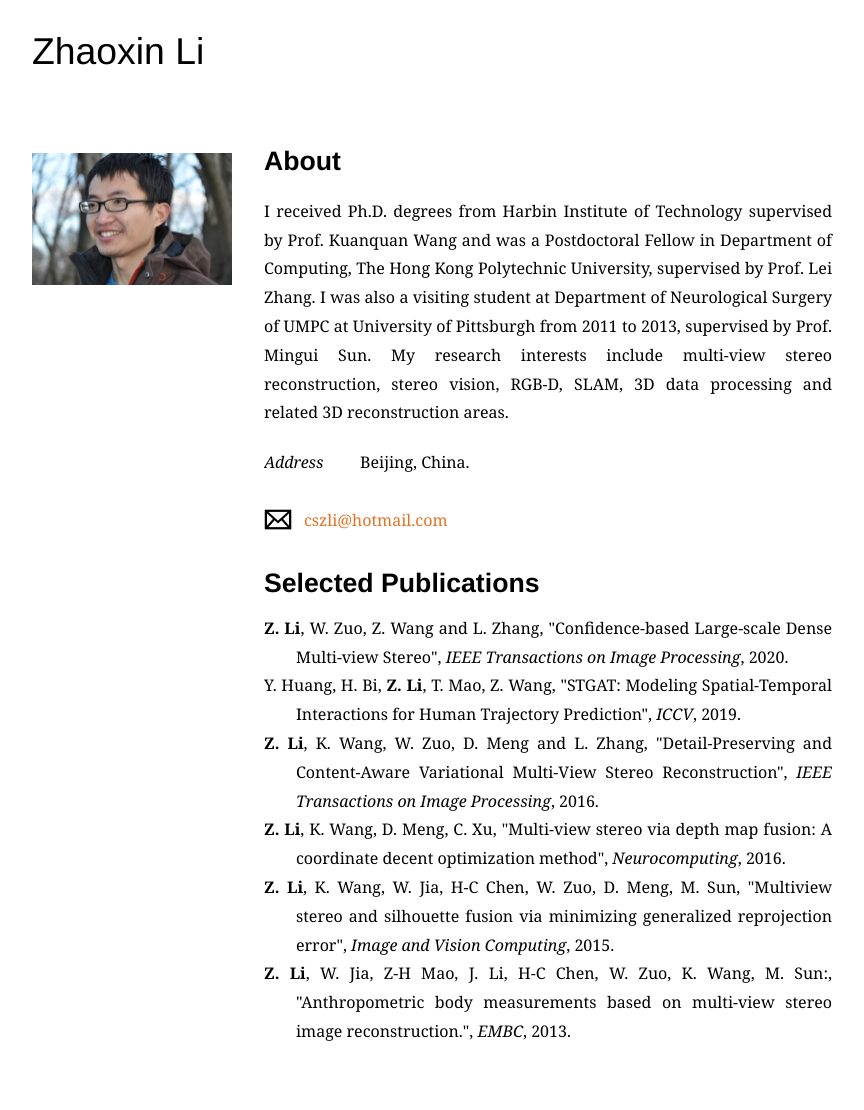
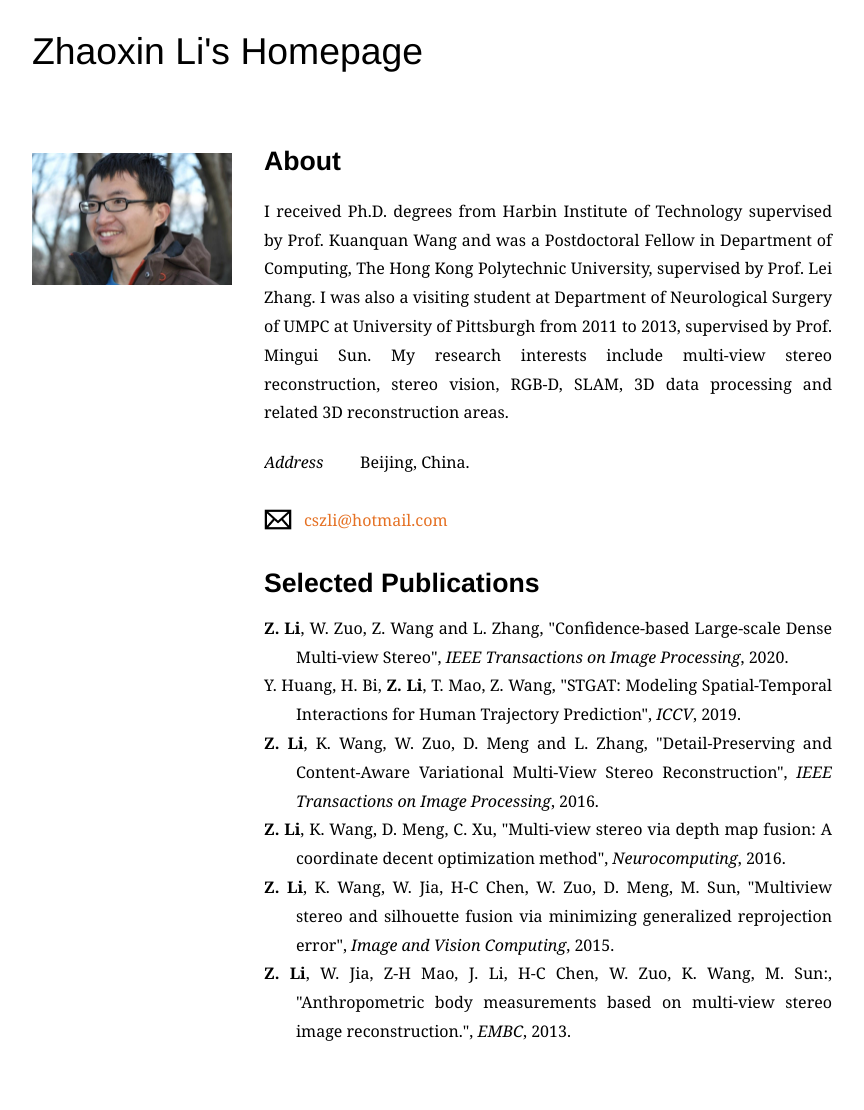
Before and after one commit to zhaoxinli/zhaoxinli.github.io, a Jekyll site: the page built from index.html, in a window 1280 px wide. Shown: the whole page, without its empty margins (208-1072 px from the left). Built offline with Jekyll 4.4.1, drawn with Linux system fonts in a browser that asks for light colours; some web fonts are replaced.

Commit message:
Signed-off-by: zhaoxinli <cszli@hotmail.com>

```diff
--- a/_includes/header.html
+++ b/_includes/header.html
@@ -21,7 +21,7 @@
 		{% assign current = page.url | downcase | split: '/' %}
 		{% assign current = current[1] %}
 		<div {% if current == "index.html" or current == nil %}class="container home"{% else %}class="container"{% endif %} id="navigation">
-	  <h2 id="name">Zhaoxin Li</h2>
+	  <h2 id="name">Zhaoxin Li's Homepage</h2>
 		</div>
 	</header>
 	<div class="container">
```
